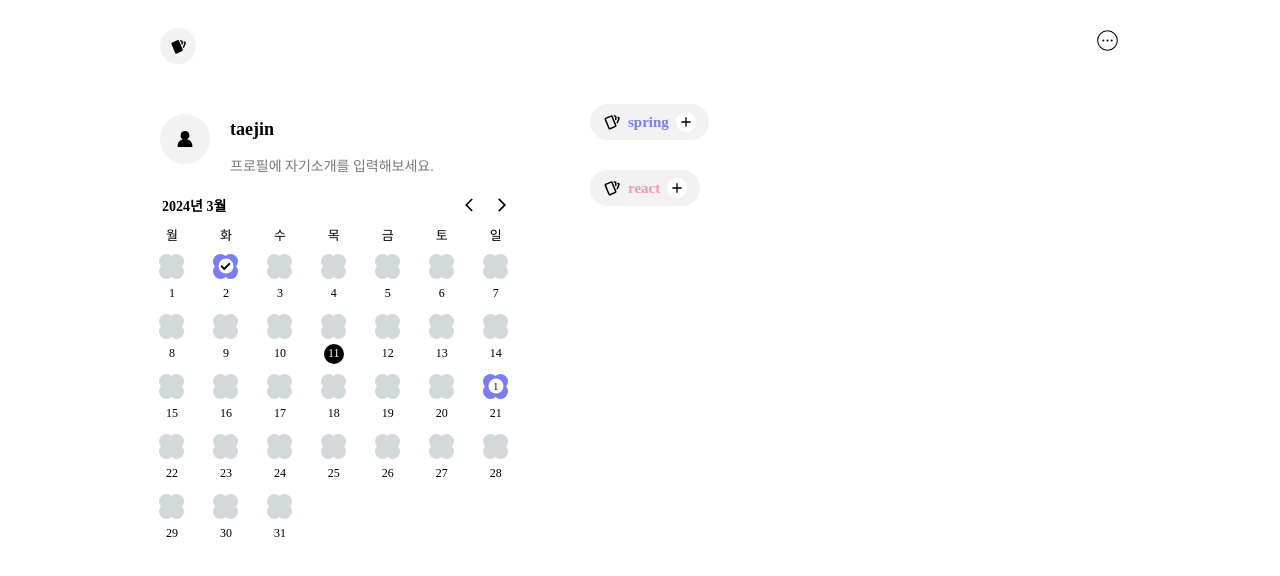
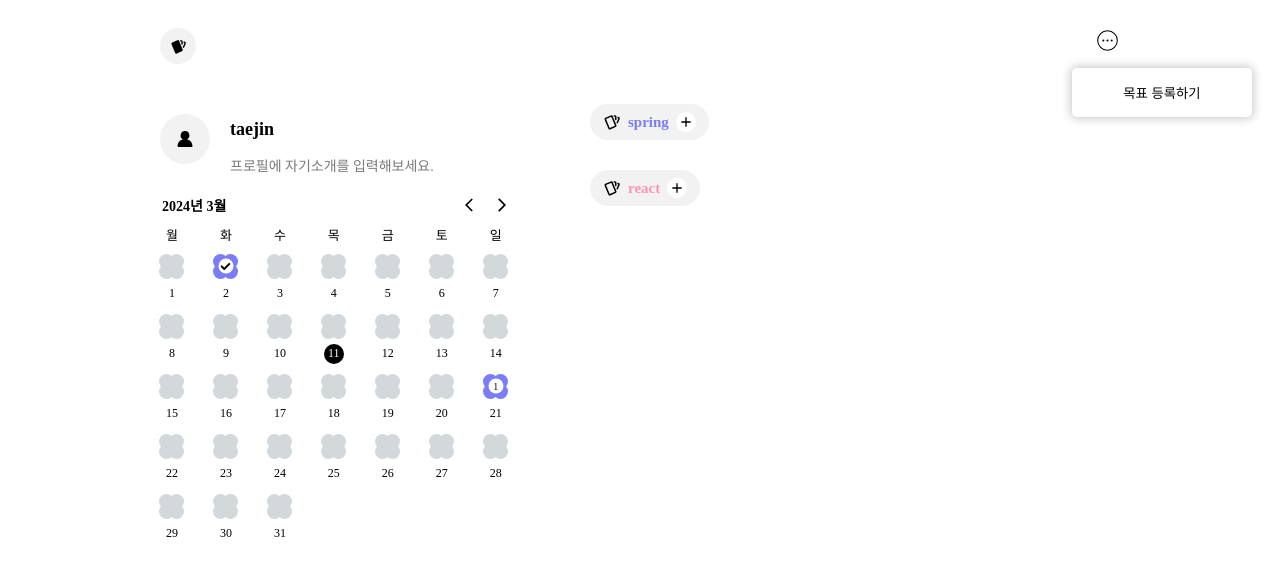
Before and after one commit to kimtaejin3/todomate-clone, a React (Create React App) app: page / in a window 1280 px wide. Both pictures are taken after a click on the icon 1107 px from the left and 40 px from the top of the page. Shown: the top 576 px of the page. Built offline with nearby package versions, Linux system fonts and the light colour scheme.

Commit message:
feat: implment popOver component

```diff
--- a/src/Feed.js
+++ b/src/Feed.js
@@ -6,19 +6,34 @@ import { useRecoilValue } from "recoil";
 import { goalListState } from "./recoil/atom";
 import Goal from "./components/Goal";
 import styled from "styled-components";
+import Popover from "./components/Popover";
+import { useState } from "react";
 
 const Feed = () => {
   const myGoals = useRecoilValue(goalListState);
 
+  const [isPopoverOpened, setIsPopoverOpend] = useState(false);
+
+  const handlePopoverOpen = () => {
+    setIsPopoverOpend(true);
+  };
+
   return (
     <>
       <Header>
+        <Popover
+          show={isPopoverOpened}
+          onClose={() => setIsPopoverOpend(false)}
+        />
         <LayoutWrapper>
           <Headings>
             <Logo>
               <TbCardsFilled />
             </Logo>
-            <CiCircleMore style={{ fontSize: "25px", cursor: "pointer" }} />
+            <CiCircleMore
+              onClick={handlePopoverOpen}
+              style={{ fontSize: "25px", cursor: "pointer" }}
+            />
           </Headings>
         </LayoutWrapper>
       </Header>
@@ -45,6 +60,7 @@ const Feed = () => {
               ))}
             </GoalsArea>
           </Container>
+          <Popover />
         </LayoutWrapper>
       </Main>
     </>
@@ -59,6 +75,7 @@ const LayoutWrapper = styled.div`
 
 const Header = styled.header`
   padding: 20px 0;
+  position: relative;
 `;
 
 const Headings = styled.div`
--- /dev/null
+++ b/src/components/Popover.js
@@ -0,0 +1,55 @@
+import styled from "styled-components";
+import { useHandleOutsideClick } from "../hooks/useHandleOutsideClick";
+import { useRef } from "react";
+
+const Popover = ({ show, onClose }) => {
+  const ref = useRef(null);
+
+  useHandleOutsideClick({ ref, onClose });
+
+  if (!show) {
+    return <></>;
+  }
+
+  return (
+    <Container ref={ref}>
+      <SelectList>
+        <SelectListItem>
+          <GoalAddBtn>목표 등록하기</GoalAddBtn>
+        </SelectListItem>
+      </SelectList>
+    </Container>
+  );
+};
+
+const Container = styled.div`
+  width: 180px;
+  box-shadow: 0 0 10px 2px rgba(0, 0, 0, 0.2);
+  border-radius: 5px;
+  position: absolute;
+  right: 20px;
+  top: 60px;
+`;
+
+const SelectList = styled.ul`
+  padding: 0;
+  margin: 0;
+`;
+const SelectListItem = styled.li`
+  list-style-type: none;
+  padding: 5px 0;
+`;
+
+const GoalAddBtn = styled.button`
+  background-color: #fff;
+  border: none;
+  cursor: pointer;
+  width: 100%;
+
+  padding: 10px;
+  &:hover {
+    background-color: #f2f2f2;
+  }
+`;
+
+export default Popover;
--- /dev/null
+++ b/src/hooks/useHandleOutsideClick.js
@@ -0,0 +1,22 @@
+import { useEffect } from "react";
+
+export const useHandleOutsideClick = ({ ref, onClose }) => {
+  useEffect(() => {
+    function handleOutsideClick(e) {
+      console.log(e.target);
+      if (
+        ref.current &&
+        !ref.current.contains(e.target) &&
+        e.target.id !== "addBtn"
+      ) {
+        onClose();
+      }
+    }
+
+    window.addEventListener("mousedown", handleOutsideClick);
+
+    return () => {
+      window.removeEventListener("mousedown", handleOutsideClick);
+    };
+  }, [ref, onClose]);
+};
```
